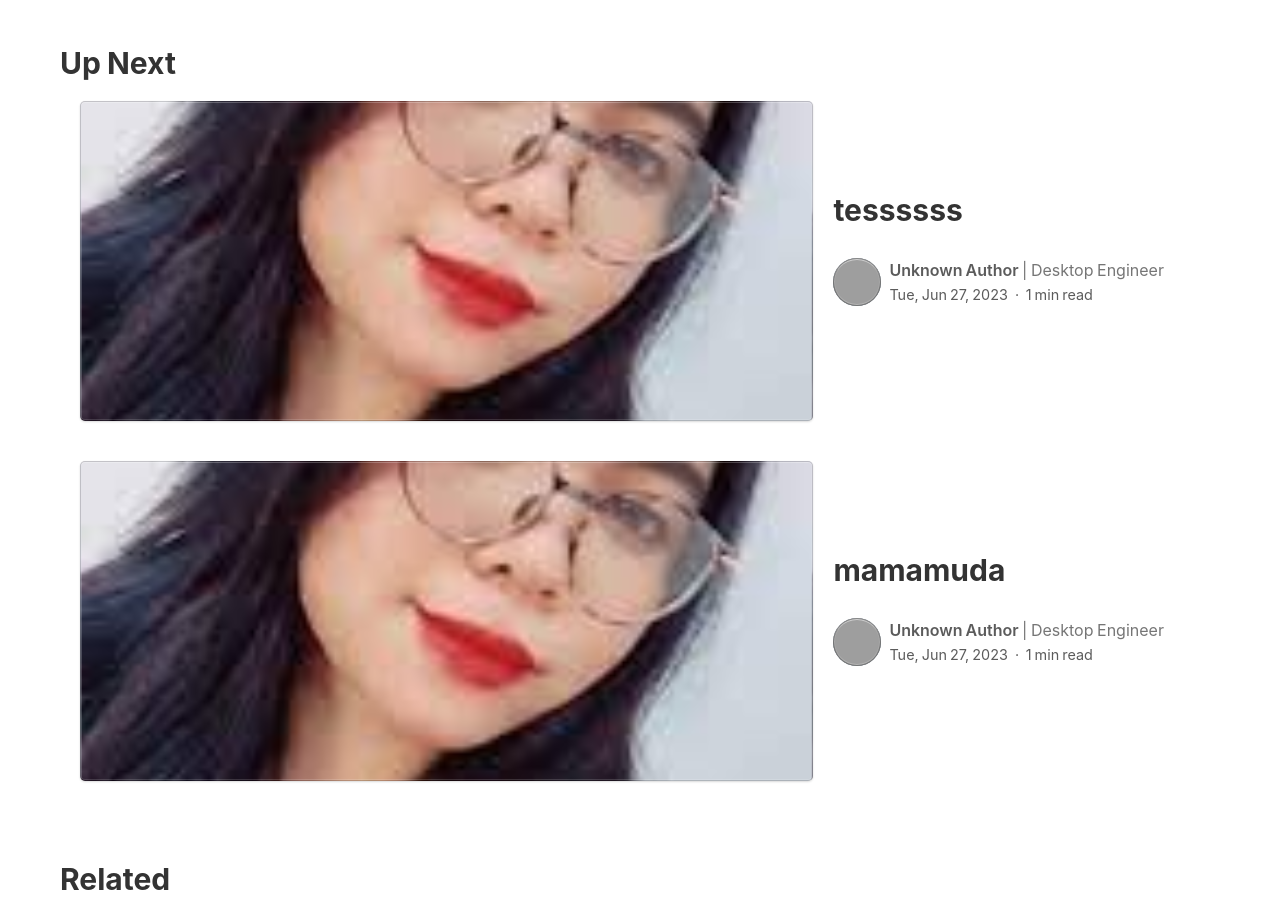
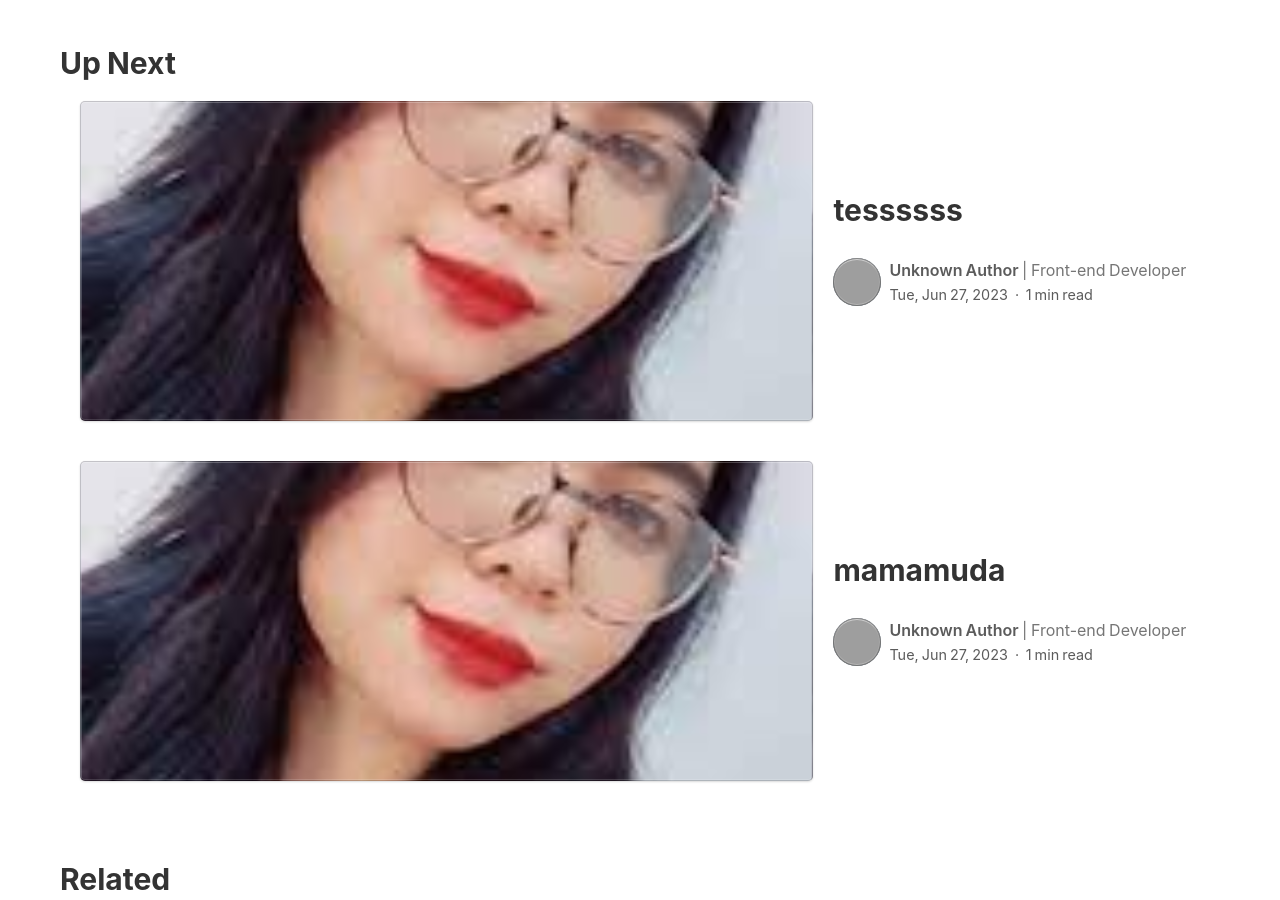
Before and after one commit to ikuakune/ikuakune.github.io, a Jekyll site: the page built from _posts/2023-06-27-tess-2.md, in a window 1280 px wide and 900 px high, scrolled down 1453 px. Built offline with Jekyll 4.4.1, drawn with Linux system fonts in a browser that asks for light colours; some of the changed text lies outside the part shown; grey boxes are pictures that could not be loaded.

Commit message:
Update _config.yaml

```diff
--- a/_config.yaml
+++ b/_config.yaml
@@ -53,8 +53,8 @@ authors:
     gravatar: 264a76e5b40f4bb39787f617b5164b34
   anonymous:
     name: "Unknown Author"
-    description: "Desktop Engineer"
-    gravatar: 80b17b7bacb372004600451a7eb40b35
+    description: "Front-end Developer"
+    gravatar: 348299ccf635655159d53c9940919226
 
 plugins:
   - jekyll-feed
```
